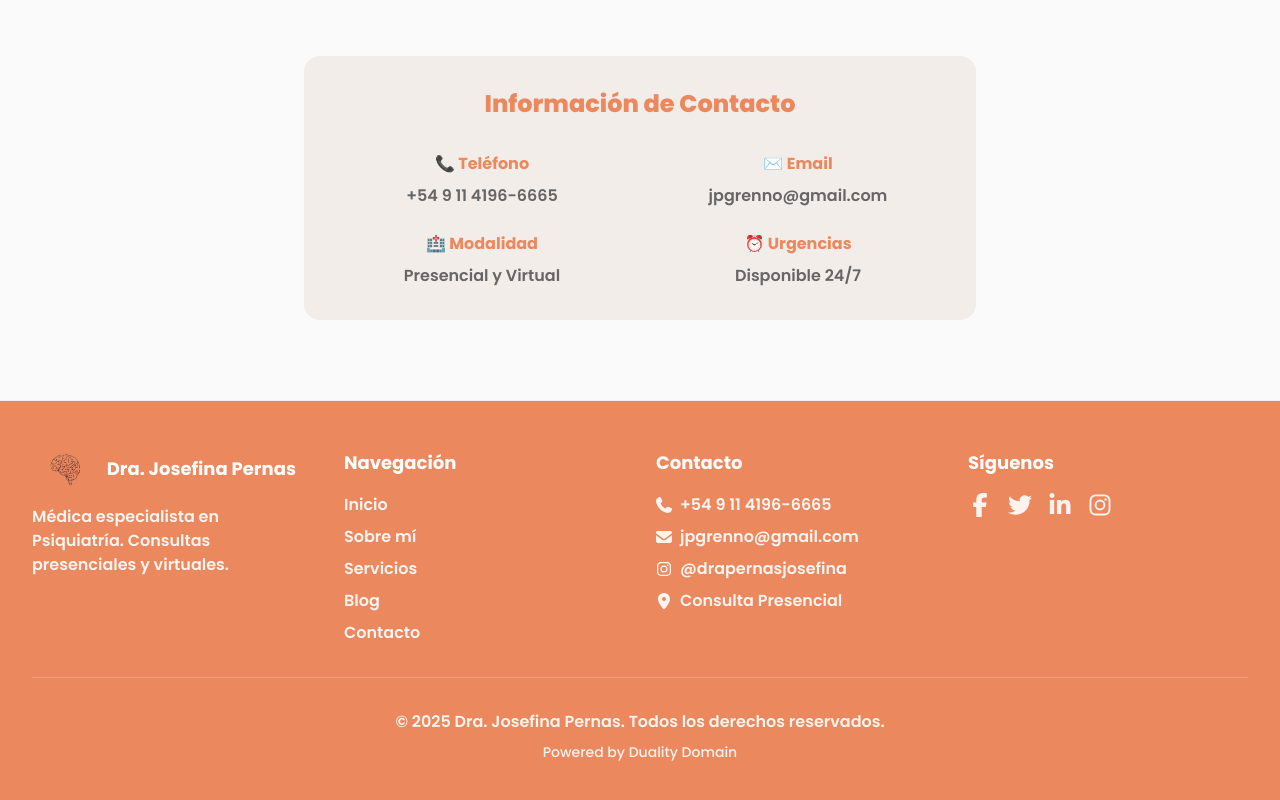
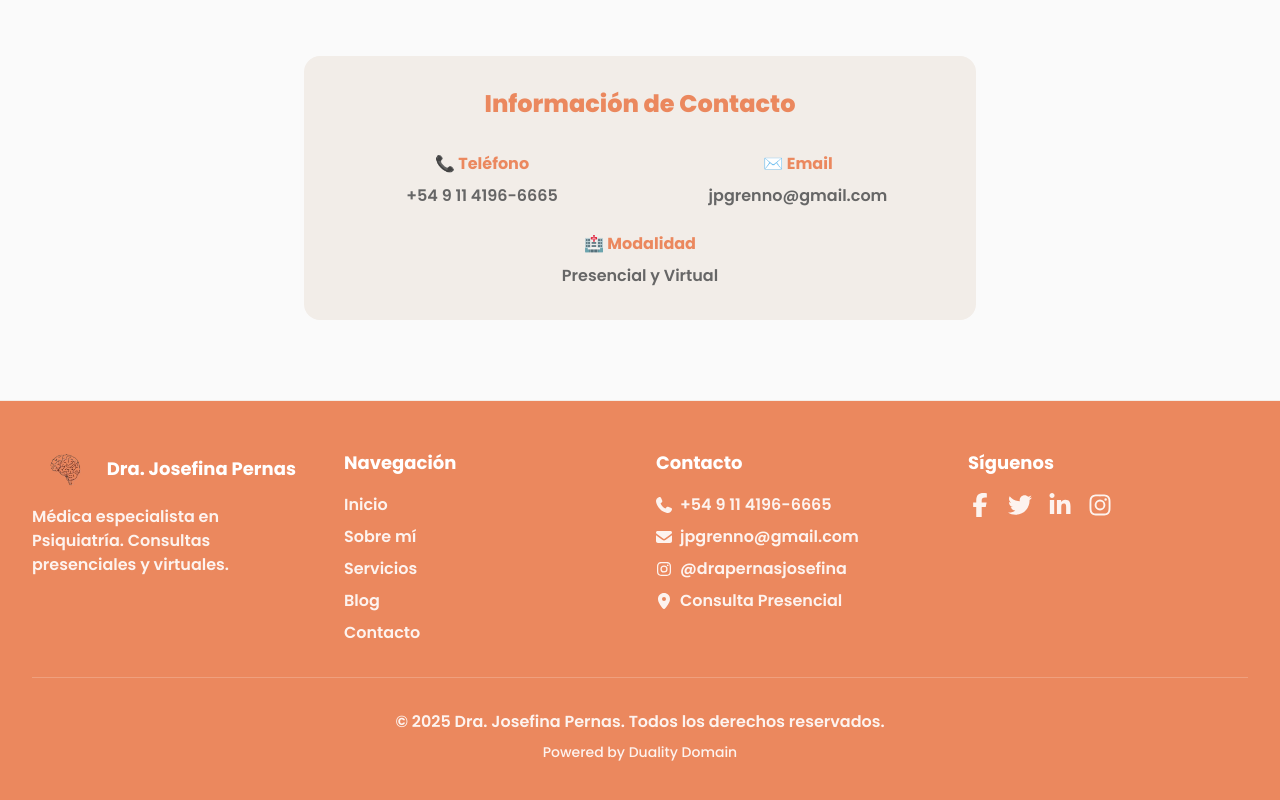
Before and after one commit to clientesweb/drajosefinapernas, a Next.js app: page /contacto in a window 1280 px wide. Shown: the part 984-1784 px from the top of the page. Built offline with nearby package versions, Linux system fonts and the light colour scheme.

Commit message:
Actualizar ContactClientPage.tsx

```diff
--- a/app/contacto/ContactClientPage.tsx
+++ b/app/contacto/ContactClientPage.tsx
@@ -149,13 +149,9 @@ export default function ContactClientPage() {
                   <h3 className="font-poppins-bold text-primary">✉️ Email</h3>
                   <p className="font-poppins-semibold text-muted-foreground">jpgrenno@gmail.com</p>
                 </div>
-                <div className="text-center space-y-2">
+                <div className="text-center space-y-2 md:col-span-2">
                   <h3 className="font-poppins-bold text-primary">🏥 Modalidad</h3>
                   <p className="font-poppins-semibold text-muted-foreground">Presencial y Virtual</p>
-                </div>
-                <div className="text-center space-y-2">
-                  <h3 className="font-poppins-bold text-primary">⏰ Urgencias</h3>
-                  <p className="font-poppins-semibold text-muted-foreground">Disponible 24/7</p>
                 </div>
               </div>
             </div>
```
